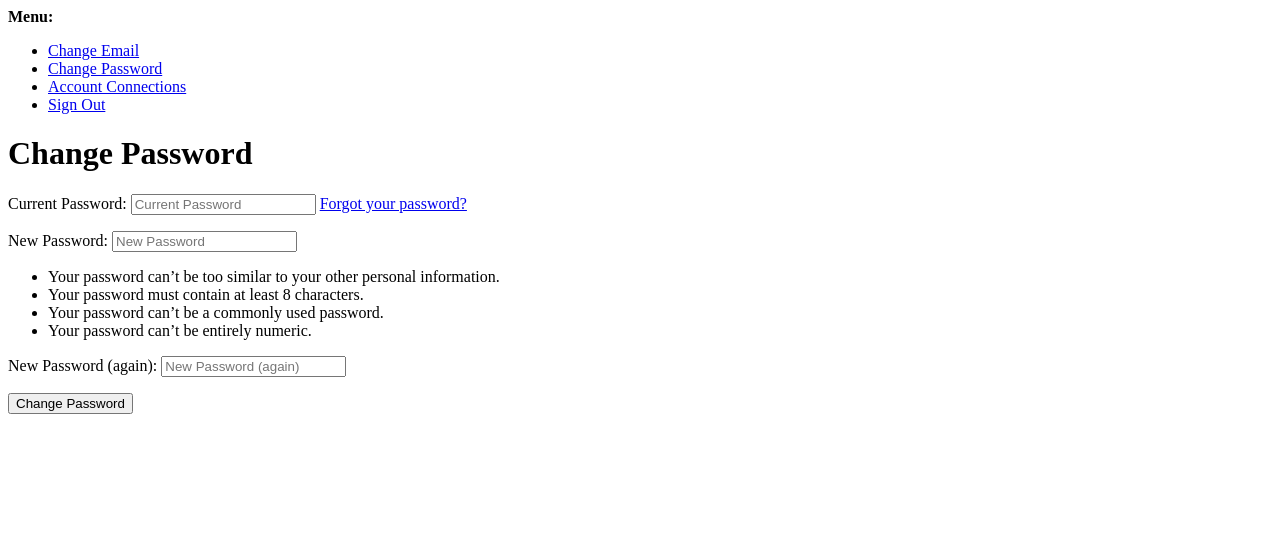
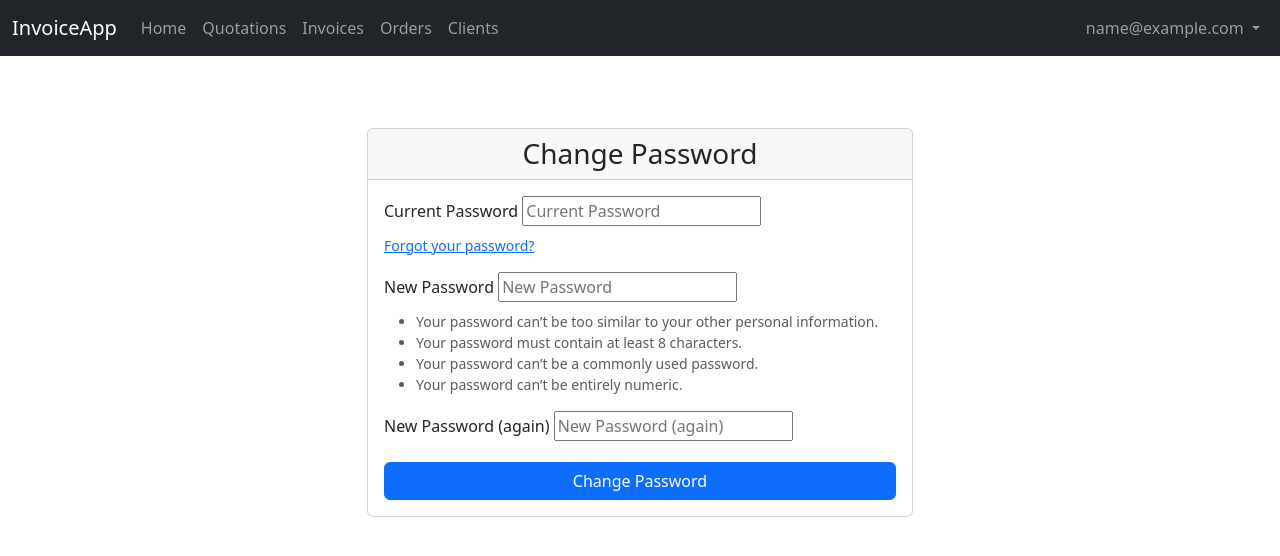
Before and after one commit to waldo7/django-invoicing-app, a Django app: page /accounts/password/change/ in a window 1280 px wide. Shown: the top 556 px of the page. Run offline with Django 5.2, Linux system fonts and the light colour scheme; the visitor is signed in with stand-in values (Sample User, id 1).

Commit message:
feat: Style allauth change password flow templates

```diff
--- /dev/null
+++ b/templates/account/password_change.html
@@ -0,0 +1,48 @@
+{% extends "base.html" %}
+{% load i18n %}
+
+{% block title %}{% trans "Change Password" %}{% endblock %}
+
+{% block content %}
+<div class="row justify-content-center mt-5">
+    <div class="col-md-6">
+        <div class="card">
+            <div class="card-header">
+                <h1 class="h3 mb-0 text-center">{% trans "Change Password" %}</h1>
+            </div>
+            <div class="card-body">
+                <form method="POST" action="{% url 'account_change_password' %}" class="password_change">
+                    {% csrf_token %}
+
+                    {# Display non-field errors #}
+                    {% if form.non_field_errors %}
+                        <div class="alert alert-danger">
+                            {% for error in form.non_field_errors %}
+                                <p class="mb-0">{{ error }}</p>
+                            {% endfor %}
+                        </div>
+                    {% endif %}
+
+                    {# Loop through form fields provided by allauth #}
+                    {% for field in form %}
+                        <div class="mb-3">
+                            <label for="{{ field.id_for_label }}" class="form-label">{{ field.label }}</label>
+                            {{ field }} {# Django-allauth forms often come with widgets #}
+                            {% if field.help_text %}
+                                <div class="form-text">{{ field.help_text|safe }}</div>
+                            {% endif %}
+                            {% for error in field.errors %}
+                                <div class="invalid-feedback d-block">{{ error }}</div>
+                            {% endfor %}
+                        </div>
+                    {% endfor %}
+
+                    <div class="d-grid gap-2">
+                        <button class="btn btn-primary" type="submit" name="action">{% trans "Change Password" %}</button>
+                    </div>
+                </form>
+            </div>
+        </div>
+    </div>
+</div>
+{% endblock %}
--- a/templates/base.html
+++ b/templates/base.html
@@ -52,6 +52,8 @@
                   <ul class="dropdown-menu dropdown-menu-end">
                     <li><a class="dropdown-item" href="{% url 'admin:index' %}">Admin Site</a></li>
                     <li><a class="dropdown-item" href="#">Settings</a></li> {# Placeholder #}
+                    <li><a class="dropdown-item" href="{% url 'account_email' %}">Manage Emails</a></li>
+                    <li><a class="dropdown-item" href="{% url 'account_change_password' %}">Change Password</a></li>
                     <li><hr class="dropdown-divider"></li>
                     <li><a class="dropdown-item" href="{% url 'account_logout' %}">Log Out</a></li>
                   </ul>
```
Also changed, not shown: templates/account/password_change_done.html (added, +20 -0 lines).
